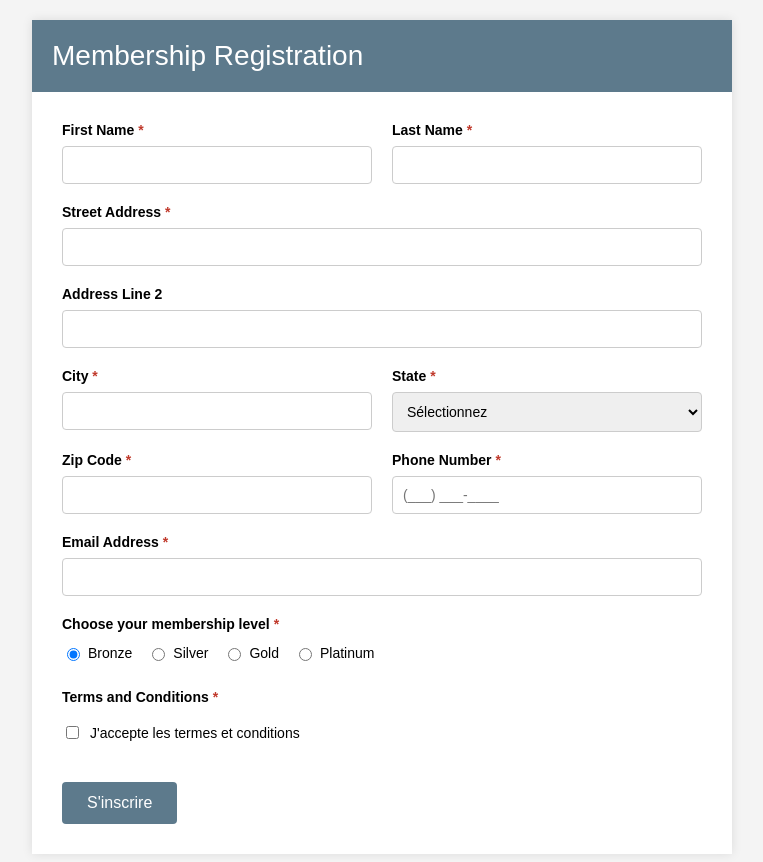
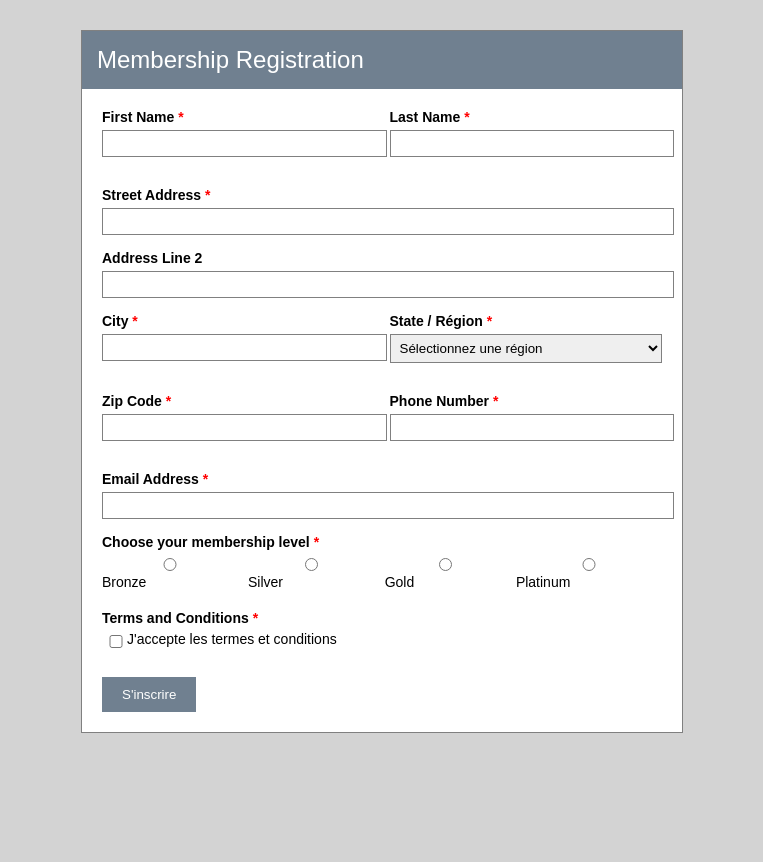
Before and after one commit to contactme-coder/first-react-app, a React (Create React App) app: page / in a window 1280 px wide. Shown: the top 862 px of the page, without its empty margins (258-1021 px from the left). After the commit the page ends 800 px from the top, so only its background shows below. Built offline with nearby package versions, Linux system fonts and the light colour scheme.

Commit message:
testes et ameillorations

```diff
--- a/src/App.css
+++ b/src/App.css
@@ -1,99 +1,90 @@
 body {
-  font-family: Arial, sans-serif;
-  background-color: #f4f4f4;
-  margin: 0;
-  padding: 0;
+  background-color: lightgray;
+  font-family: Arial;
 }
 
-.form-container {
-  max-width: 700px;
-  margin: 20px auto;
+.formulaire {
+  width: 600px;
+  margin: auto;
+  margin-top: 30px;
   background-color: white;
-  box-shadow: 0 0 10px rgba(0,0,0,0.1);
+  border: 1px solid gray;
 }
 
-.form-header {
-  background-color: #5d7a8c;
+.entete {
+  background-color: slategray;
   color: white;
-  padding: 20px;
-  font-size: 28px;
-  font-weight: normal;
+  padding: 15px;
+  font-size: 24px;
 }
 
-.form-body {
-  padding: 30px;
+.contenu {
+  padding: 20px;
 }
 
-.row {
-  display: flex;
-  gap: 20px;
-  margin-bottom: 20px;
+/* Grid pour les rangées à deux colonnes */
+.rangee {
+  display: grid;
+  grid-template-columns: 1fr 1fr;
+  gap: 15px;
+  margin-bottom: 15px;
 }
 
-.col {
-  flex: 1;
-  display: flex;
-  flex-direction: column;
+.champ {
+  margin-bottom: 15px;
 }
 
-label {
+.champ label {
   font-weight: bold;
-  margin-bottom: 8px;
+  display: block;
+  margin-bottom: 5px;
   font-size: 14px;
 }
 
-.required {
-  color: #c0392b;
+.etoile {
+  color: red;
 }
 
-input[type="text"],
-input[type="email"],
-input[type="tel"],
-select {
-  padding: 10px;
-  border: 1px solid #ccc;
-  border-radius: 4px;
-  font-size: 14px;
+.champ input {
   width: 100%;
-  box-sizing: border-box;
+  padding: 5px;
+  border: 1px solid gray;
 }
 
+.champ select {
+  width: 100%;
+  padding: 5px;
+  border: 1px solid gray;
+}
+
+/* Grid pour aligner les radios sur une ligne */
 .radio-group {
-  display: flex;
-  gap: 15px;
-  margin-top: 5px;
+  display: grid;
+  grid-template-columns: auto auto auto auto;
+  gap: 10px;
 }
 
 .radio-group label {
   font-weight: normal;
-  display: flex;
-  align-items: center;
-  gap: 5px;
 }
 
+/* Grid pour la case à cocher et son texte */
 .checkbox-group {
-  display: flex;
+  display: grid;
+  grid-template-columns: auto 1fr;
+  gap: 5px;
   align-items: center;
-  gap: 8px;
-  margin-top: 10px;
 }
 
 .checkbox-group label {
   font-weight: normal;
-  margin-bottom: 0;
 }
 
 button {
-  background-color: #5d7a8c;
+  background-color: slategray;
   color: white;
+  padding: 10px 20px;
   border: none;
-  padding: 12px 25px;
-  font-size: 16px;
-  border-radius: 4px;
   cursor: pointer;
-  margin-top: 20px;
+  margin-top: 10px;
 }
-
-button:hover {
-  background-color: #4a6273;
-}
--- a/src/App.jsx
+++ b/src/App.jsx
@@ -1,124 +1,94 @@
-import { useState } from 'react';
 import './App.css';
 
 export default function App() {
-  const [formData, setFormData] = useState({
-    firstName: '',
-    lastName: '',
-    streetAddress: '',
-    addressLine2: '',
-    city: '',
-    state: '',
-    zipCode: '',
-    phoneNumber: '',
-    email: '',
-    membershipLevel: 'Bronze',
-    terms: false
-  });
+  return (
+    <div className="formulaire">
+      <div className="entete">Membership Registration</div>
 
-  const handleChange = (e) => {
-    const { name, value, type, checked } = e.target;
-    setFormData({
-      ...formData,
-      [name]: type === 'checkbox' ? checked : value
-    });
-  };
+      <form className="contenu">
 
-  const handleSubmit = (e) => {
-    e.preventDefault();
-    console.log('Données soumises :', formData);
-    alert('Formulaire soumis avec succès ! Vérifiez la console (F12).');
-  };
-
-  return (
-    <div className="form-container">
-      <div className="form-header">Membership Registration</div>
-
-      <form className="form-body" onSubmit={handleSubmit}>
-
-        <div className="row">
-          <div className="col">
-            <label>First Name <span className="required">*</span></label>
-            <input type="text" name="firstName" value={formData.firstName} onChange={handleChange} required />
+        <div className="rangee">
+          <div className="champ">
+            <label>First Name <span className="etoile">*</span></label>
+            <input type="text" required />
           </div>
-          <div className="col">
-            <label>Last Name <span className="required">*</span></label>
-            <input type="text" name="lastName" value={formData.lastName} onChange={handleChange} required />
+          <div className="champ">
+            <label>Last Name <span className="etoile">*</span></label>
+            <input type="text" required />
           </div>
         </div>
 
-        <div className="row">
-          <div className="col">
-            <label>Street Address <span className="required">*</span></label>
-            <input type="text" name="streetAddress" value={formData.streetAddress} onChange={handleChange} required />
-          </div>
+        <div className="champ">
+          <label>Street Address <span className="etoile">*</span></label>
+          <input type="text" required />
         </div>
 
-        <div className="row">
-          <div className="col">
-            <label>Address Line 2</label>
-            <input type="text" name="addressLine2" value={formData.addressLine2} onChange={handleChange} />
-          </div>
+        <div className="champ">
+          <label>Address Line 2</label>
+          <input type="text" />
         </div>
 
-        <div className="row">
-          <div className="col">
-            <label>City <span className="required">*</span></label>
-            <input type="text" name="city" value={formData.city} onChange={handleChange} required />
+        <div className="rangee">
+          <div className="champ">
+            <label>City <span className="etoile">*</span></label>
+            <input type="text" required />
           </div>
-          <div className="col">
-            <label>State <span className="required">*</span></label>
-            <select name="state" value={formData.state} onChange={handleChange} required>
-              <option value="">Sélectionnez</option>
-              <option value="NY">New York</option>
-              <option value="CA">Californie</option>
-              <option value="TX">Texas</option>
-              <option value="FL">Floride</option>
+          <div className="champ">
+            <label>State / Région <span className="etoile">*</span></label>
+            <select required>
+              <option value="">Sélectionnez une région</option>
+              <option value="Tanger-Tétouan-Al Hoceïma">Tanger-Tétouan-Al Hoceïma</option>
+              <option value="L'Oriental">L'Oriental</option>
+              <option value="Fès-Meknès">Fès-Meknès</option>
+              <option value="Rabat-Salé-Kénitra">Rabat-Salé-Kénitra</option>
+              <option value="Béni Mellal-Khénifra">Béni Mellal-Khénifra</option>
+              <option value="Casablanca-Settat">Casablanca-Settat</option>
+              <option value="Marrakech-Safi">Marrakech-Safi</option>
+              <option value="Drâa-Tafilalet">Drâa-Tafilalet</option>
+              <option value="Souss-Massa">Souss-Massa</option>
+              <option value="Guelmim-Oued Noun">Guelmim-Oued Noun</option>
+              <option value="Laâyoune-Sakia El Hamra">Laâyoune-Sakia El Hamra</option>
+              <option value="Dakhla-Oued Ed-Dahab">Dakhla-Oued Ed-Dahab</option>
             </select>
           </div>
         </div>
 
-        <div className="row">
-          <div className="col">
-            <label>Zip Code <span className="required">*</span></label>
-            <input type="text" name="zipCode" value={formData.zipCode} onChange={handleChange} required />
+        <div className="rangee">
+          <div className="champ">
+            <label>Zip Code <span className="etoile">*</span></label>
+            <input type="text" required pattern="[0-9]{5}" title="Veuillez entrer un code postal à 5 chiffres" />
           </div>
-          <div className="col">
-            <label>Phone Number <span className="required">*</span></label>
-            <input type="tel" name="phoneNumber" placeholder="(___) ___-____" value={formData.phoneNumber} onChange={handleChange} required />
+          <div className="champ">
+            <label>Phone Number <span className="etoile">*</span></label>
+            <input type="tel" required pattern="[0-9]{10}" title="Veuillez entrer un numéro de téléphone à 10 chiffres" />
           </div>
         </div>
 
-        <div className="row">
-          <div className="col">
-            <label>Email Address <span className="required">*</span></label>
-            <input type="email" name="email" value={formData.email} onChange={handleChange} required />
+        <div className="champ">
+          <label>Email Address <span className="etoile">*</span></label>
+          <input type="email" required />
+        </div>
+
+        <div className="champ">
+          <label>Choose your membership level <span className="etoile">*</span></label>
+          <div className="radio-group">
+            <label><input type="radio" name="level" required /> Bronze</label>
+            <label><input type="radio" name="level" /> Silver</label>
+            <label><input type="radio" name="level" /> Gold</label>
+            <label><input type="radio" name="level" /> Platinum</label>
           </div>
         </div>
 
-        <div className="row">
-          <div className="col">
-            <label>Choose your membership level <span className="required">*</span></label>
-            <div className="radio-group">
-              <label><input type="radio" name="membershipLevel" value="Bronze" checked={formData.membershipLevel === 'Bronze'} onChange={handleChange} /> Bronze</label>
-              <label><input type="radio" name="membershipLevel" value="Silver" checked={formData.membershipLevel === 'Silver'} onChange={handleChange} /> Silver</label>
-              <label><input type="radio" name="membershipLevel" value="Gold" checked={formData.membershipLevel === 'Gold'} onChange={handleChange} /> Gold</label>
-              <label><input type="radio" name="membershipLevel" value="Platinum" checked={formData.membershipLevel === 'Platinum'} onChange={handleChange} /> Platinum</label>
-            </div>
-          </div>
-        </div>
-
-        <div className="row">
-          <div className="col">
-            <label>Terms and Conditions <span className="required">*</span></label>
-            <div className="checkbox-group">
-              <input type="checkbox" name="terms" checked={formData.terms} onChange={handleChange} required />
-              <label>J'accepte les termes et conditions</label>
-            </div>
+        <div className="champ">
+          <label>Terms and Conditions <span className="etoile">*</span></label>
+          <div className="checkbox-group">
+            <input type="checkbox" required />
+            <label>J'accepte les termes et conditions</label>
           </div>
         </div>
 
         <button type="submit">S'inscrire</button>
+
       </form>
     </div>
   );
--- a/src/index.css
+++ b/src/index.css
@@ -1,99 +1,65 @@
 body {
-  font-family: Arial, sans-serif;
-  background-color: #f4f4f4;
-  margin: 0;
-  padding: 0;
+  background-color: #f0f0f0;
+  font-family: Arial;
 }
 
-.form-container {
-  max-width: 700px;
-  margin: 20px auto;
+.formulaire {
+  width: 600px;
+  margin: auto;
+  margin-top: 30px;
   background-color: white;
-  box-shadow: 0 0 10px rgba(0,0,0,0.1);
+  border: 1px solid black;
 }
 
-.form-header {
+.entete {
   background-color: #5d7a8c;
   color: white;
-  padding: 20px;
-  font-size: 28px;
-  font-weight: normal;
+  padding: 10px;
+  font-size: 24px;
 }
 
-.form-body {
-  padding: 30px;
+.contenu {
+  padding: 15px;
 }
 
-.row {
-  display: flex;
-  gap: 20px;
-  margin-bottom: 20px;
+.champ {
+  margin-bottom: 10px;
 }
 
-.col {
-  flex: 1;
-  display: flex;
-  flex-direction: column;
+.champ label {
+  font-weight: bold;
+  display: block;
 }
 
-label {
-  font-weight: bold;
-  margin-bottom: 8px;
-  font-size: 14px;
+.etoile {
+  color: red;
 }
 
-.required {
-  color: #c0392b;
+.champ input {
+  width: 100%;
+  padding: 5px;
 }
 
-input[type="text"],
-input[type="email"],
-input[type="tel"],
-select {
-  padding: 10px;
-  border: 1px solid #ccc;
-  border-radius: 4px;
-  font-size: 14px;
+.champ select {
   width: 100%;
-  box-sizing: border-box;
-}
-
-.radio-group {
-  display: flex;
-  gap: 15px;
-  margin-top: 5px;
+  padding: 5px;
 }
 
 .radio-group label {
+  display: inline;
   font-weight: normal;
-  display: flex;
-  align-items: center;
-  gap: 5px;
-}
-
-.checkbox-group {
-  display: flex;
-  align-items: center;
-  gap: 8px;
-  margin-top: 10px;
+  margin-right: 10px;
 }
 
 .checkbox-group label {
+  display: inline;
   font-weight: normal;
-  margin-bottom: 0;
 }
 
 button {
   background-color: #5d7a8c;
   color: white;
+  padding: 10px;
   border: none;
-  padding: 12px 25px;
-  font-size: 16px;
-  border-radius: 4px;
   cursor: pointer;
-  margin-top: 20px;
 }
-
-button:hover {
-  background-color: #4a6273;
-}
```
Also changed, not shown: src/composants/Formulaire.jsx (deleted, +0 -124 lines).
